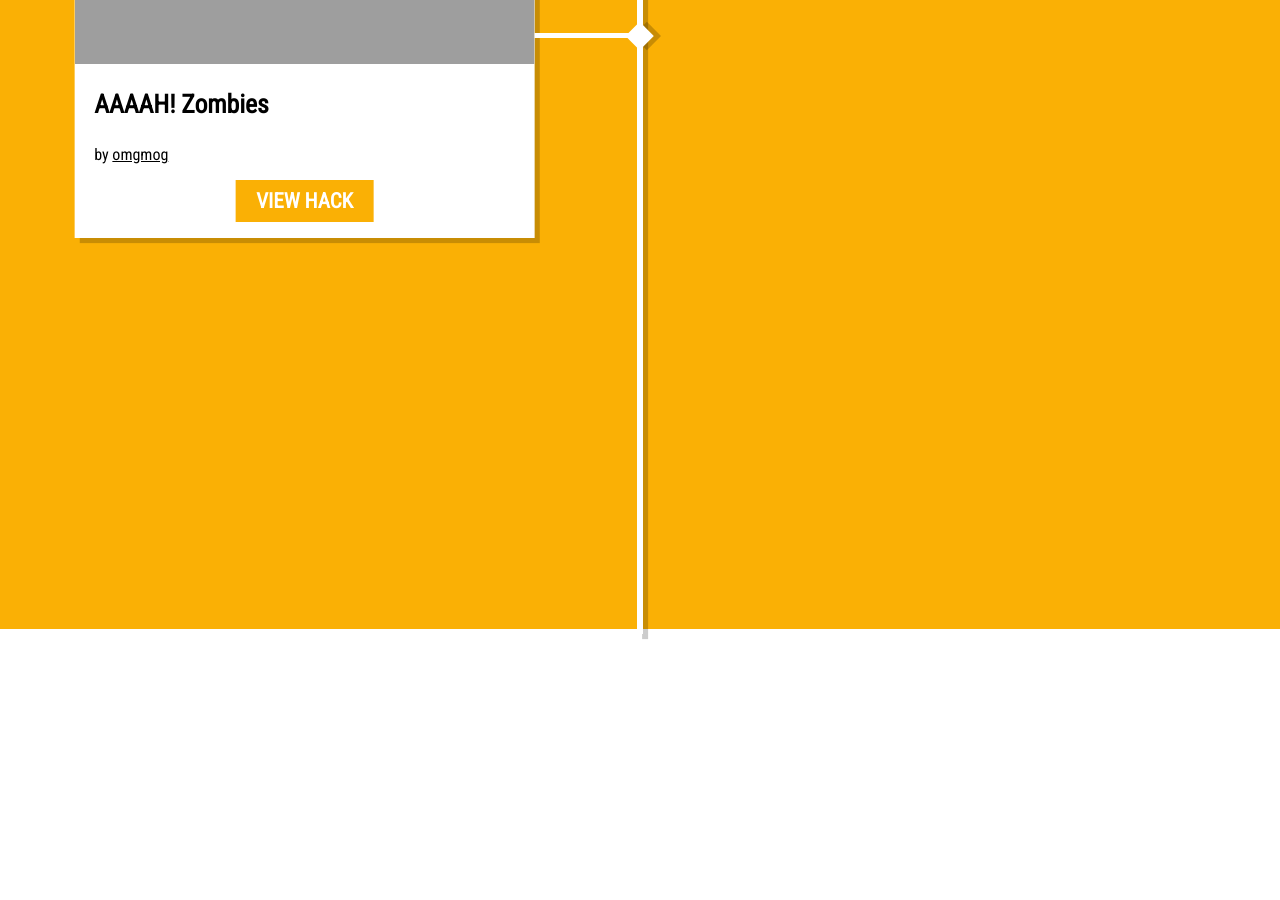
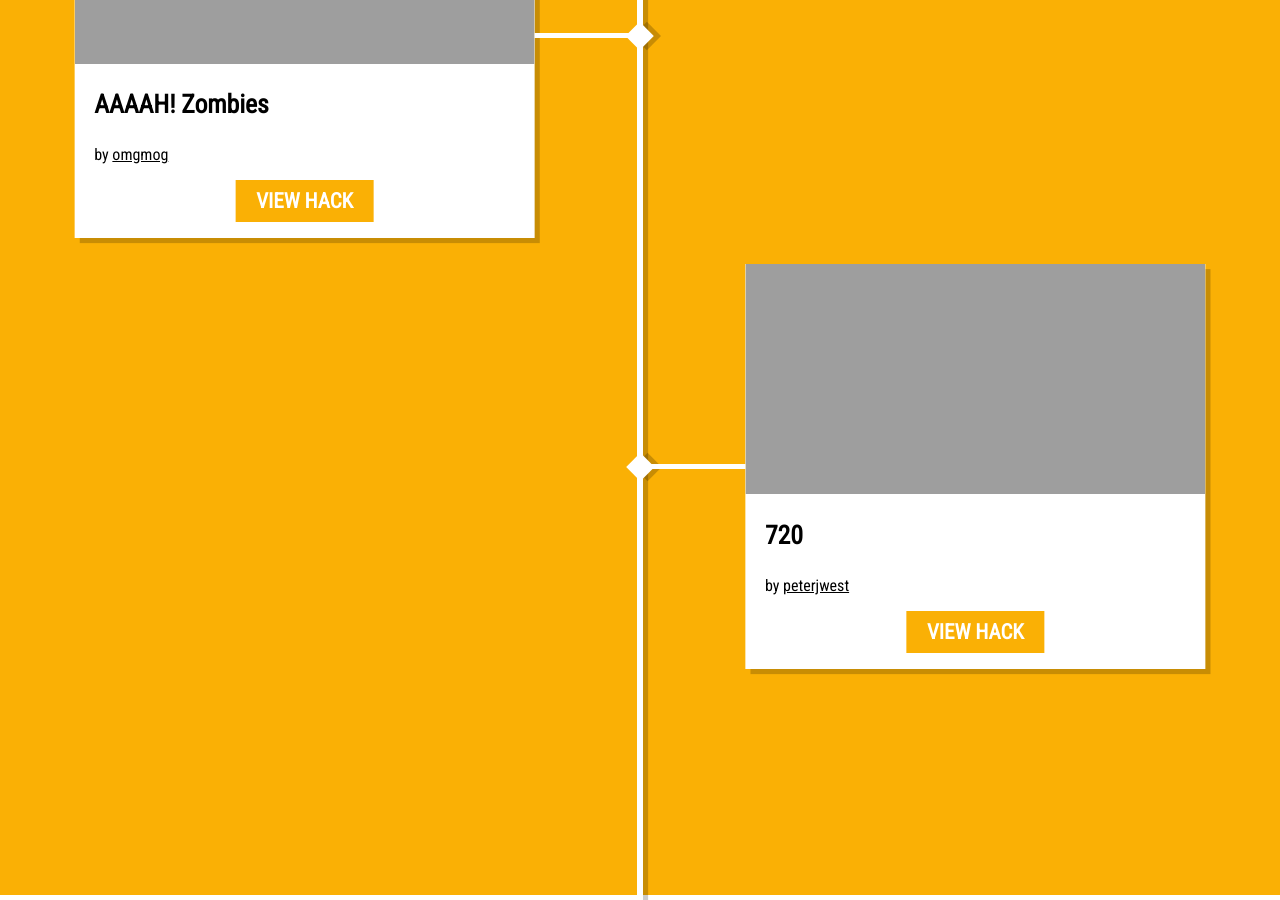
Before and after one commit to cardboctober/cardboctober.github.io, a Jekyll site: the page built from index.html, in a window 1280 px wide and 900 px high, scrolled down 19162 px. Built offline with Jekyll 4.4.1, drawn with Linux system fonts in a browser that asks for light colours; some web fonts are replaced; before the commit the page ends 19796 px from its top, so only the background shows below that.

Commit message:
Day 12, oh god… the horror

```diff
--- a/_data/hacks.yml
+++ b/_data/hacks.yml
@@ -226,4 +226,10 @@
   img: https://cardboctober.xyz/max/12/giphy.gif
   by: omgmog
 
+- date: 12-10-2016
+  title: "720"
+  url: https://cardboctober.xyz/pete/12/
+  img: https://cardboctober.xyz/pete/12/screenshot.png
+  by: peterjwest
+
 # ben.clone()
```
